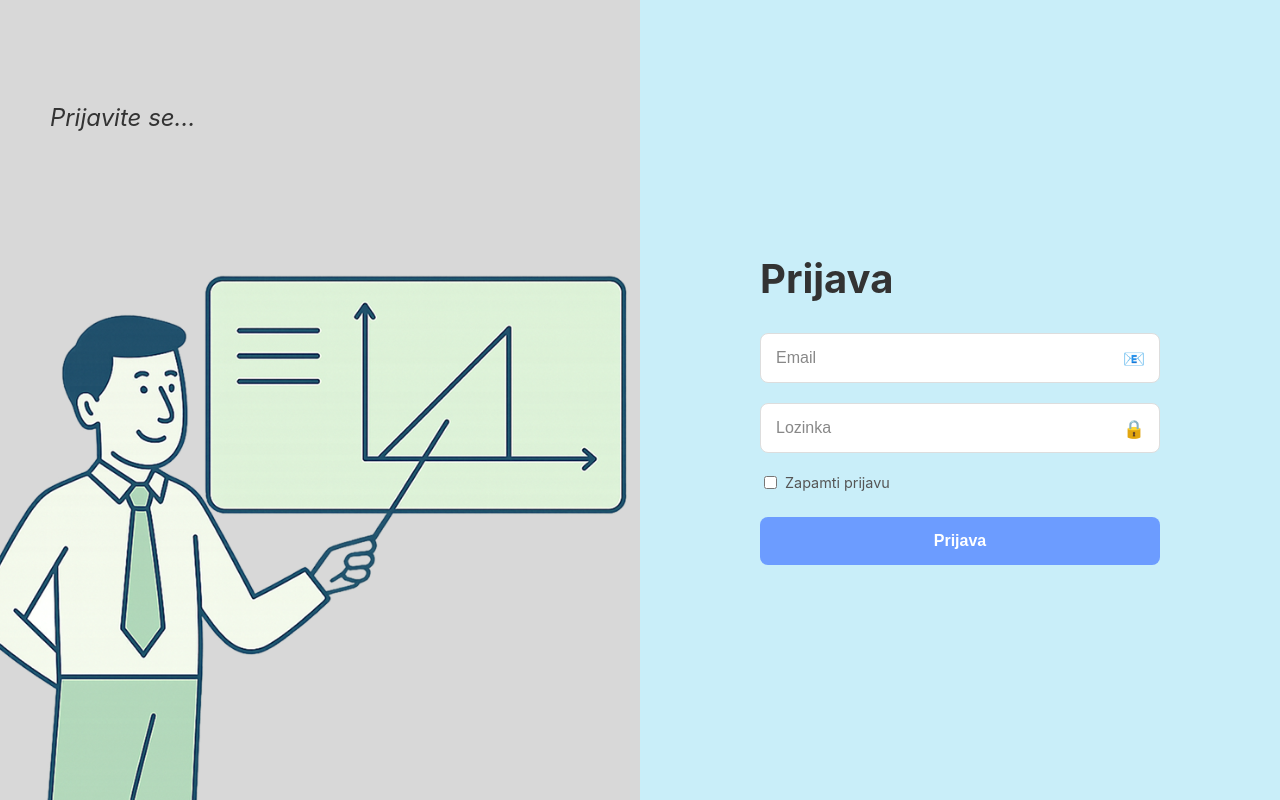
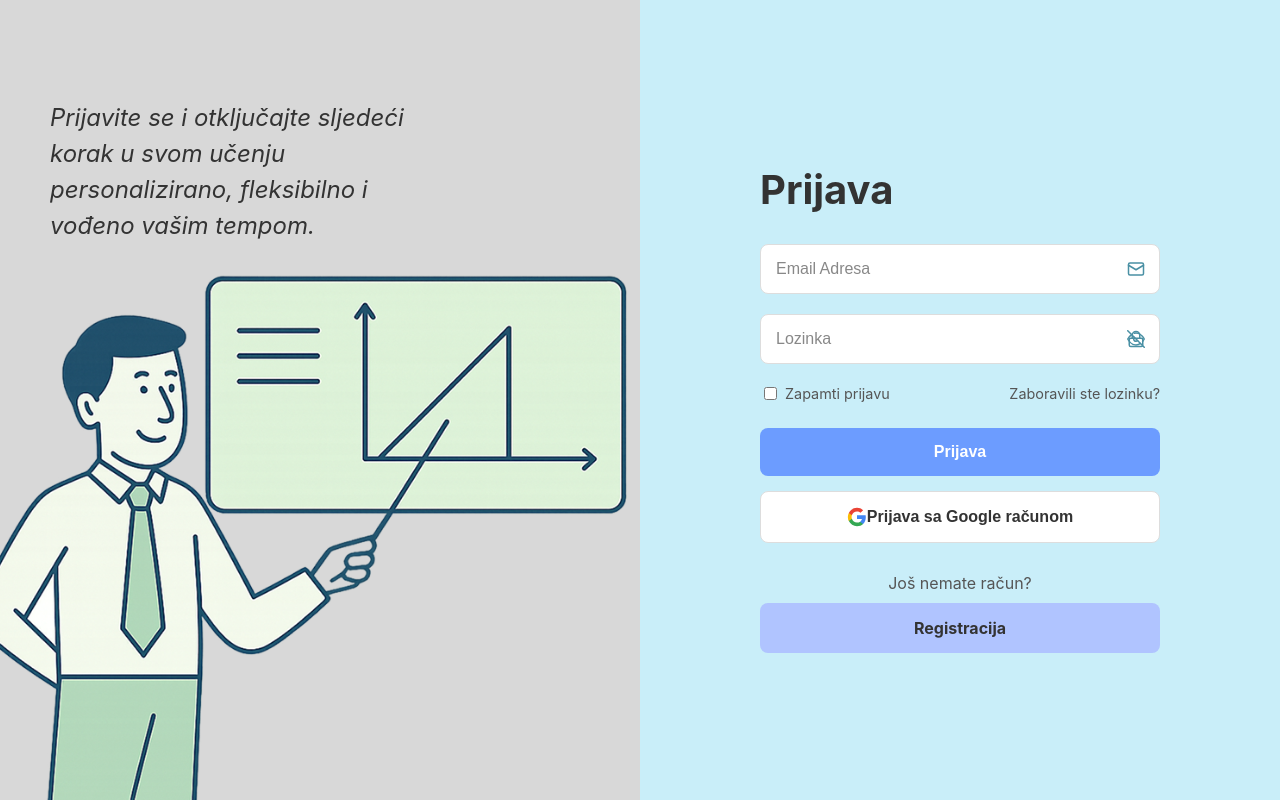
Before and after one commit to Jakov207/Progi-Projekt-Tim-3, a React (Vite) app in the folder app/client/: page /login in a window 1280 px wide. Built offline with nearby package versions, Linux system fonts and the light colour scheme; no server answers.

Commit message:
Redizajn Login stranice - SVG ikone i toggle lozinke

```diff
--- a/app/client/src/pages/Login.jsx
+++ b/app/client/src/pages/Login.jsx
@@ -3,6 +3,7 @@ import { useNavigate, Link } from 'react-router-dom';
 import api from '../api';
 import AuthLayout from '../components/AuthLayout';
 import Input from '../components/Input';
+import { EmailIcon, LockIcon, EyeIcon, EyeOffIcon, GoogleIcon } from '../components/Icons';
 import styles from './Login.module.css';
 import slikaProfesora from '../assets/images/slikaProfesora.png';
 import { AuthContext } from '../context/AuthContext';
@@ -10,6 +11,7 @@ import { AuthContext } from '../context/AuthContext';
 function Login() {
     const [email, setEmail] = useState('');
     const [password, setPassword] = useState('');
+    const [showPassword, setShowPassword] = useState(false);
     const [rememberMe, setRememberMe] = useState(false);
     const [loading, setLoading] = useState(false);
     const [error, setError] = useState('');
@@ -23,7 +25,7 @@ function Login() {
 
         try {
             const res = await api.post('/auth/login', { email, password, rememberLogin: rememberMe });
-            setUser(res.data.user); // Spremi user u context
+            setUser(res.data.user);
             navigate('/');
         } catch (err) {
             setError(err.response?.data?.message || 'Greška pri prijavi.');
@@ -32,24 +34,78 @@ function Login() {
         }
     };
 
+    const togglePasswordVisibility = () => {
+        setShowPassword(!showPassword);
+    };
+
+    const handleGoogleLogin = () => {
+        // Placeholder for Google OAuth - not implemented
+        console.log('Google login clicked - OAuth not implemented');
+    };
+
+    const infoText = "Prijavite se i otključajte sljedeći korak u svom učenju personalizirano, fleksibilno i vođeno vašim tempom.";
+
     return (
-        <AuthLayout infoText="Prijavite se..." infoImage={slikaProfesora}>
+        <AuthLayout infoText={infoText} infoImage={slikaProfesora}>
             <div className={styles.formContainer}>
                 <h2>Prijava</h2>
                 <form onSubmit={handleSubmit}>
-                    <Input icon="📧" type="email" placeholder="Email" value={email} onChange={e => setEmail(e.target.value)} required />
-                    <Input icon="🔒" type="password" placeholder="Lozinka" value={password} onChange={e => setPassword(e.target.value)} required />
+                    <Input
+                        icon={EmailIcon}
+                        type="email"
+                        placeholder="Email Adresa"
+                        value={email}
+                        onChange={e => setEmail(e.target.value)}
+                        required
+                    />
+                    <Input
+                        icon={showPassword ? EyeIcon : EyeOffIcon}
+                        rightIcon={LockIcon}
+                        type={showPassword ? 'text' : 'password'}
+                        placeholder="Lozinka"
+                        value={password}
+                        onChange={e => setPassword(e.target.value)}
+                        onRightIconClick={togglePasswordVisibility}
+                        required
+                    />
+
                     <div className={styles.formOptions}>
                         <div className={styles.rememberMe}>
-                            <input type="checkbox" id="remember" checked={rememberMe} onChange={e => setRememberMe(e.target.checked)} />
+                            <input
+                                type="checkbox"
+                                id="remember"
+                                checked={rememberMe}
+                                onChange={e => setRememberMe(e.target.checked)}
+                            />
                             <label htmlFor="remember">Zapamti prijavu</label>
                         </div>
+                        <Link to="/forgot-password" className={styles.forgotPassword}>
+                            Zaboravili ste lozinku?
+                        </Link>
                     </div>
+
                     {error && <p className={styles.errorMessage}>{error}</p>}
+
                     <button type="submit" className={`${styles.btn} ${styles.btnPrimary}`} disabled={loading}>
                         {loading ? 'Prijava...' : 'Prijava'}
                     </button>
                 </form>
+
+                <div className={styles.divider}>
+                    <span></span>
+                </div>
+
+                <button type="button" className={`${styles.btn} ${styles.btnGoogle}`} onClick={handleGoogleLogin}>
+                    <GoogleIcon size={20} />
+                    <span>Prijava sa Google računom</span>
+                </button>
+
+                <div className={styles.signupLink}>
+                    <p>Još nemate račun?</p>
+                    <Link to="/register" className={`${styles.btn} ${styles.btnSecondary}`}>
+                        Registracija
+                    </Link>
+                </div>
             </div>
         </AuthLayout>
     );
```
